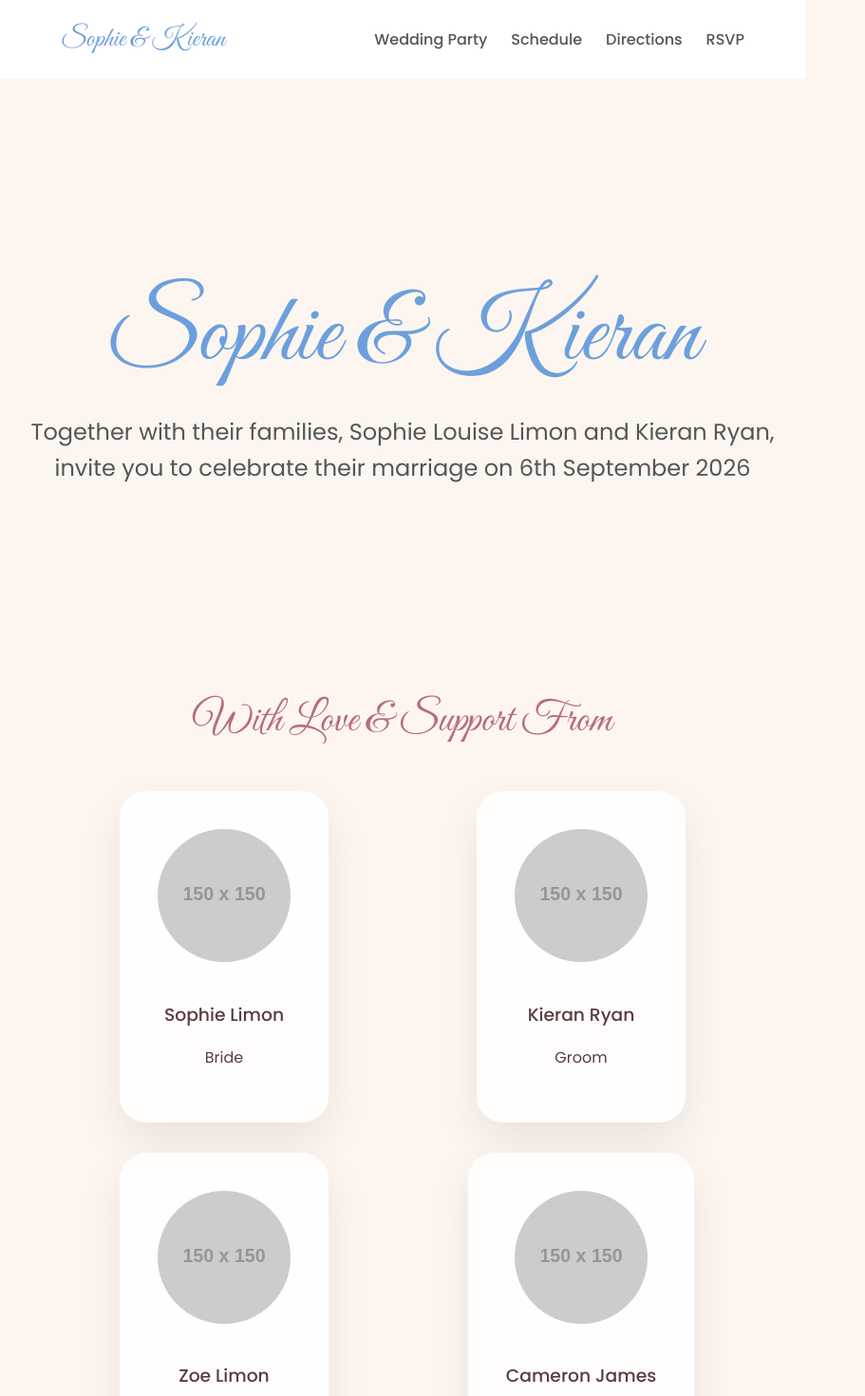
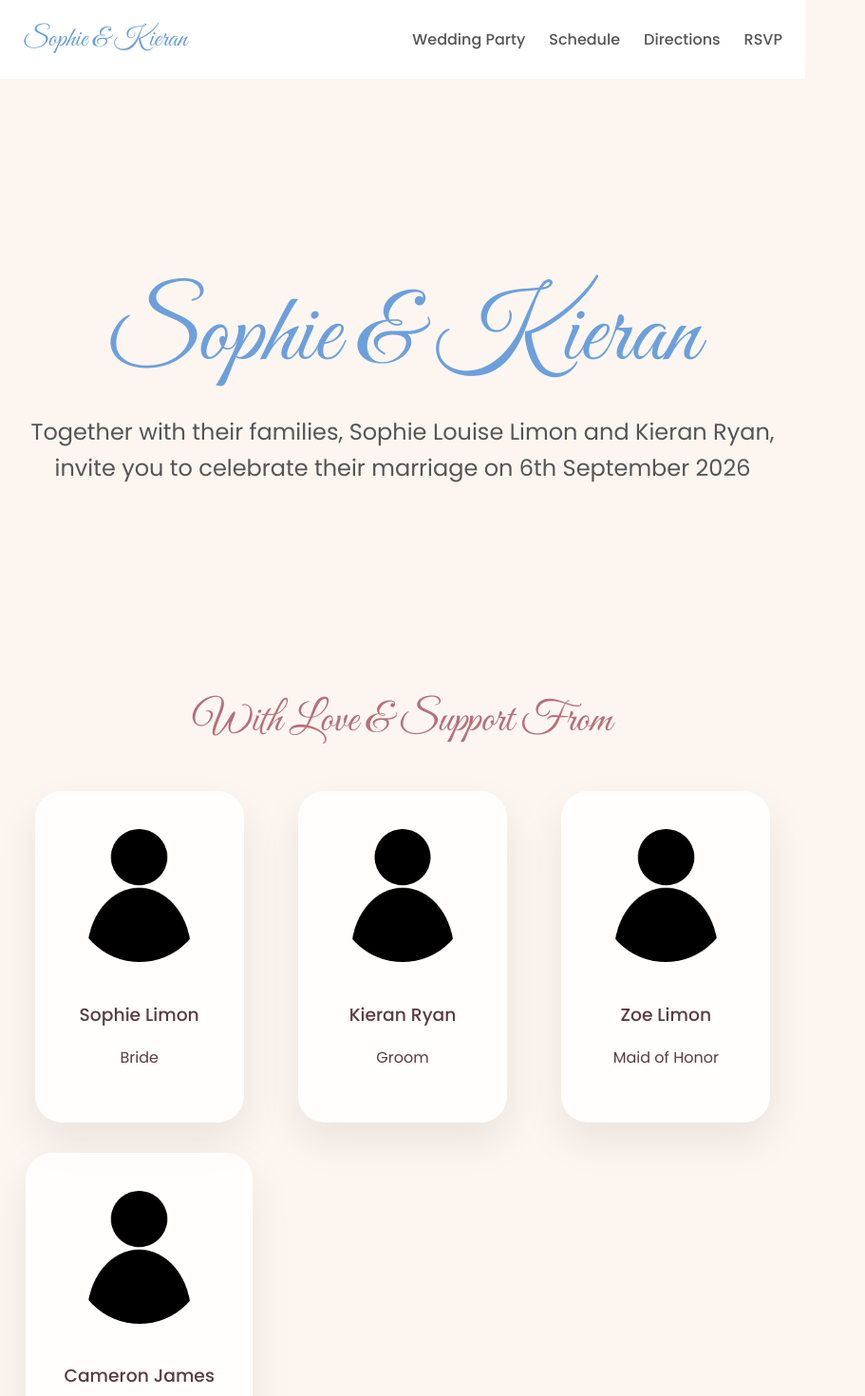
Before and after one commit to arose20/SK_wedding_website, a React (Vite) app: page / in a window 1280 px wide. Shown: the top 1470 px of the page at 95% size, without its empty margins (0-911 px from the left). Built offline with nearby package versions, Linux system fonts and the light colour scheme; a web font is replaced by a local one.

Commit message:
update icon cards image

```diff
--- a/src/components/Home.css
+++ b/src/components/Home.css
@@ -18,20 +18,35 @@ body, html, main {
   color: #5a3b42;
 }
 
+.container {
+  max-width: 1200px;
+  margin: 0 auto;
+  width: 100%;
+}
+
+/* =========================
+   NAVBAR
+========================= */
 /* =========================
    NAVBAR
 ========================= */
 .navbar {
   width: 100%;
-  display: flex;
-  align-items: center;
-  justify-content: space-between;
-  padding: 20px 5vw;
   background: rgba(255,255,255,0.95);
   backdrop-filter: blur(8px);
   position: sticky;
   top: 0;
   z-index: 100;
+}
+
+/* NEW: centered inner wrapper */
+.navbar-inner {
+  max-width: 1200px;
+  margin: 0 auto;
+  padding: 20px 1.5rem;
+  display: flex;
+  align-items: center;
+  justify-content: space-between;
 }
 
 .navbar .logo {
@@ -62,9 +77,10 @@ body, html, main {
   color: #6ca0dc;
 }
 
+
 /* ✅ TRUE mobile centering */
 @media (max-width: 768px) {
-  .navbar {
+  .navbar-inner {
     flex-direction: column;
     align-items: center;
     justify-content: center;
@@ -86,12 +102,13 @@ body, html, main {
   }
 }
 
+
 /* =========================
    SECTIONS
 ========================= */
 .section {
   width: 100%;
-  padding: 6rem 5vw;
+  padding: 6rem 1.5rem;
   text-align: center;
 }
 
@@ -152,7 +169,7 @@ body, html, main {
   width: 140px;
   height: 140px;
   border-radius: 50%;
-  object-fit: cover;
+  object-fit: contain;
   margin-bottom: 1rem;
 }
 
--- a/src/components/Home.jsx
+++ b/src/components/Home.jsx
@@ -1,12 +1,13 @@
 import { useState } from "react";
 import "./Home.css";
 import MapDisplay from "./MapDisplay";
+import personIcon from "../assets/person-icon-1682.png";
 
 const people = [
-  { name: "Sophie Limon", role: "Bride", img: "https://via.placeholder.com/150" },
-  { name: "Kieran Ryan", role: "Groom", img: "https://via.placeholder.com/150" },
-  { name: "Zoe Limon", role: "Maid of Honor", img: "https://via.placeholder.com/150" },
-  { name: "Cameron James", role: "Best Man", img: "https://via.placeholder.com/150" },
+  { name: "Sophie Limon", role: "Bride", img: personIcon },
+  { name: "Kieran Ryan", role: "Groom", img: personIcon },
+  { name: "Zoe Limon", role: "Maid of Honor", img: personIcon },
+  { name: "Cameron James", role: "Best Man", img: personIcon },
 ];
 
 export default function Home() {
@@ -97,6 +98,7 @@ export default function Home() {
 
       {/* NAVBAR */}
       <nav className="navbar">
+        <div className="navbar-inner">
           <div className="logo">Sophie & Kieran</div>
           <ul className="nav-links">
             <li><a href="#people">Wedding Party</a></li>
@@ -104,19 +106,23 @@ export default function Home() {
             <li><a href="#directions">Directions</a></li>
             <li><a href="#rsvp">RSVP</a></li>
           </ul>
+        </div>
       </nav>
 
       {/* HERO */}
       <section className="section hero">
+        <div className="container">
         <h1 className="couple-name">Sophie & Kieran</h1>
         <p className="subtitle">
           Together with their families, Sophie Louise Limon and Kieran Ryan,
           invite you to celebrate their marriage on 6th September 2026
         </p>
+        </div>
       </section>
 
       {/* PEOPLE */}
       <section id="people" className="section people">
+        <div className="container">
         <h2 className="section-title">With Love & Support From</h2>
         <div className="people-container">
           {people.map((person, i) => (
@@ -127,20 +133,24 @@ export default function Home() {
             </div>
           ))}
         </div>
+        </div>
       </section>
 
       {/* SCHEDULE */}
       <section id="schedule" className="section schedule">
+        <div className="container">
         <h2 className="section-title">Wedding Schedule</h2>
         <ul className="schedule-list">
           <li><strong>9:00 AM</strong> – Arrival</li>
           <li><strong>11:00 AM</strong> – Ceremony</li>
           <li><strong>01:00 PM</strong> – Reception</li>
         </ul>
+        </div>
       </section>
 
       {/* DIRECTIONS */}
       <section id="directions" className="section directions">
+        <div className="container">
         <h2 className="section-title">Directions</h2>
         <p className="directions-text">
           Rushpool Hall Wedding Venue<br />
@@ -151,10 +161,12 @@ export default function Home() {
         <div className="map-container">
           <MapDisplay />
         </div>
+        </div>
       </section>
 
       {/* RSVP */}
       <section id="rsvp" className="section rsvp">
+        <div className="container">
         <h2 className="section-title">RSVP</h2>
 
         {submitted ? (
@@ -364,6 +376,7 @@ export default function Home() {
 
           </form>
         )}
+        </div>
       </section>
     </main>
   );
```
Also changed, not shown: src/assets/person-icon-1682.png (added). Lines whose indentation alone changed are shown as unchanged.
